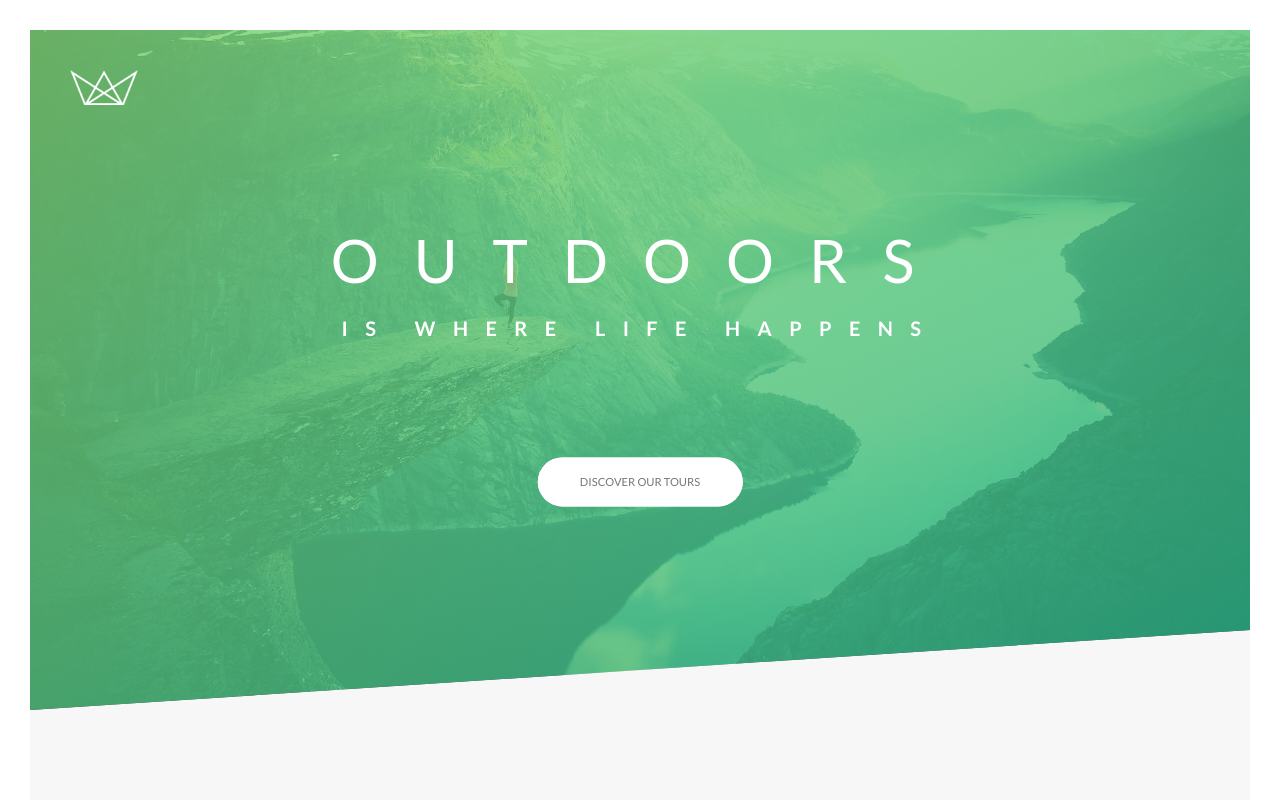
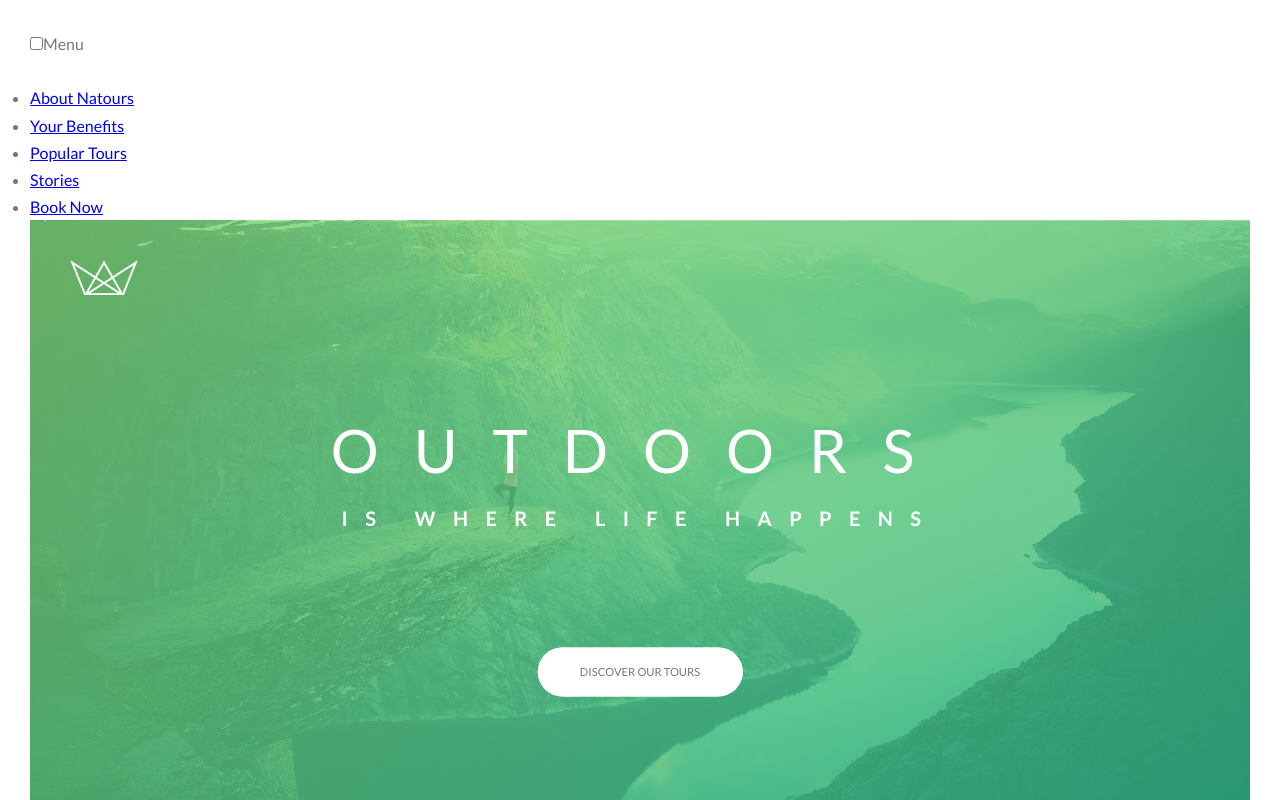
Before and after one commit to DevJBlack/NatoursReactApp, a React (Create React App) app: page / in a window 1280 px wide. Shown: the top 800 px of the page. Built offline with nearby package versions, Linux system fonts and the light colour scheme; a web font is replaced by a local one.

Commit message:
finished the footer

```diff
--- a/src/components/Application/App.js
+++ b/src/components/Application/App.js
@@ -1,5 +1,6 @@
 import React from 'react';
 import '../sass/App.scss';
+import Navigation from './Navigation'
 import Header from './Header'
 import SectionAbout from './SectionAbout'
 import SectionFeatures from './SectionFeatures'
@@ -12,6 +13,7 @@ import SectionFooter from './SectionFooter'
 const App = () => {
   return (
     <div className="App">
+     <Navigation />
      <Header />
 
         <main className='main-box'>
--- /dev/null
+++ b/src/components/Application/Navigation.js
@@ -0,0 +1,24 @@
+import React from 'react'
+
+const Navigation = () => {
+  return (
+    <div className='navigation'>
+      <input type="checkbox" id="navi-toggle" className="navigation__checkbox"/>
+
+      <label htmlFor="navi-toggle" className="navigation__button">Menu</label>
+      <div className="navigation__background">&nbsp;</div>
+
+      <nav className="navigation__nav">
+        <ul className="navigation__list">
+          <li className="navigation__item"><a href="localhost:3000" className="navigation__link">About Natours</a></li>
+          <li className="navigation__item"><a href="localhost:3000" className="navigation__link">Your Benefits</a></li>
+          <li className="navigation__item"><a href="localhost:3000" className="navigation__link">Popular Tours</a></li>
+          <li className="navigation__item"><a href="localhost:3000" className="navigation__link">Stories</a></li>
+          <li className="navigation__item"><a href="localhost:3000" className="navigation__link">Book Now</a></li>
+        </ul>
+      </nav>
+    </div>
+  )
+}
+
+export default Navigation
--- a/src/components/Application/SectionFooter.js
+++ b/src/components/Application/SectionFooter.js
@@ -22,7 +22,7 @@ const SectionFooter = () => {
           </div>
 
           <div className="box-1-of-2">
-            <p className="footer_copyright">
+            <p className="footer__copyright">
               Built by <a href="localhost:3000" className="footer__link">Jonas Schmedtmann</a> for his online course <a href="localhost:3000" className="footer__link">Advanced CSS and Sass</a>. Copyright &copy; by Jonas Schmedtmann, You are 100% allowed to use this webpage for both personal and commercial use, but NOT to claim it as your own design. A credit to the original author, Jonas Schmedtmann, is of course highly appreciated!
             </p>
           </div>
--- a/src/components/sass/App.scss
+++ b/src/components/sass/App.scss
@@ -20,3 +20,4 @@
 @import "layout/header";
 @import "layout/grid";
 @import "layout/footer";
+@import "layout/navigation";
--- a/src/components/sass/layout/_footer.scss
+++ b/src/components/sass/layout/_footer.scss
@@ -14,18 +14,45 @@
   }
 
   &__navigation {
+    border-top: 1px solid $color-grey-dark;
+    padding-top: 1rem;
+    display: inline-block;
 
   }
 
   &__list {
-
+    list-style: none;
   }
 
   &__item {
+    display: inline-block;
 
+    &:not(:last-child){
+      margin-right: 1rem;
+    }
   }
 
   &__link {
+    &:link,
+    &:visited {
+      color:$color-grey-light-1;
+      background: $color-grey-dark-3;
+      text-decoration: none;
+      text-transform: uppercase;
+      display: inline-block;
+      transition: all .2s;
+    }
 
+    &:hover,
+    &:active {
+      color: $color-primary;
+      box-shadow: 0 1rem 2rem rgba($color-black, .4);
+      transform: rotate(5deg) scale(1.3)
+    }
+  }
+
+  &__copyright {
+    border-top: 1px solid $color-grey-dark;
+    padding-top: 1rem;
   }
 }
--- /dev/null
+++ b/src/components/sass/layout/_navigation.scss
@@ -0,0 +1,29 @@
+.navigation {
+  &__checkbox {
+
+  }
+
+  &__button {
+
+  }
+
+  &__background {
+
+  }
+
+  &__nav {
+
+  }
+
+  &__list {
+
+  }
+
+  &__item {
+
+  }
+
+  &__link {
+
+  }
+}
```
